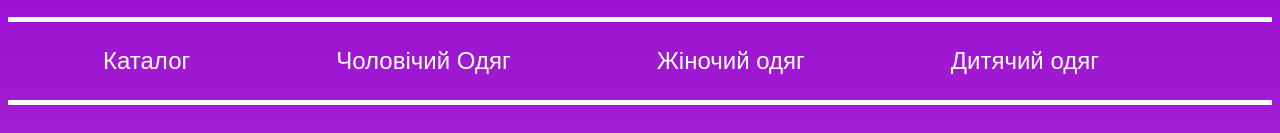
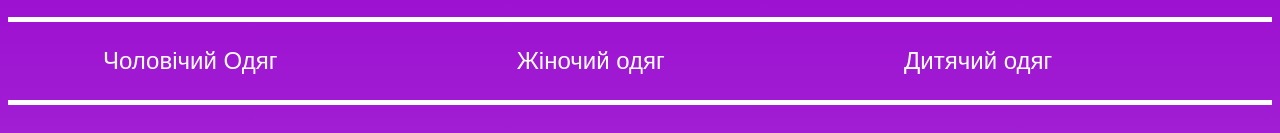
Before and after one commit to PepcoLand/-, a plain HTML site: page index.html in a window 1280 px wide. Shown: the part 179-312 px from the top of the page. Drawn offline with Linux system fonts and the light colour scheme.

Commit message:
Update index.html

```diff
--- a/index.html
+++ b/index.html
@@ -10,7 +10,6 @@
             <a class="button" href="Головна.html">Контакти</a>
         </header>
         <nav>
-            <a class="nav-link" href="">Каталог</a><br>
             <a class="nav-link" href="чоловічий.html">Чоловічий Одяг</a><br>
             <a class="nav-link" href="жіночий.html">Жіночий одяг</a><br>
             <a class="nav-link" href="дитячий.html">Дитячий одяг</a><br>
```
